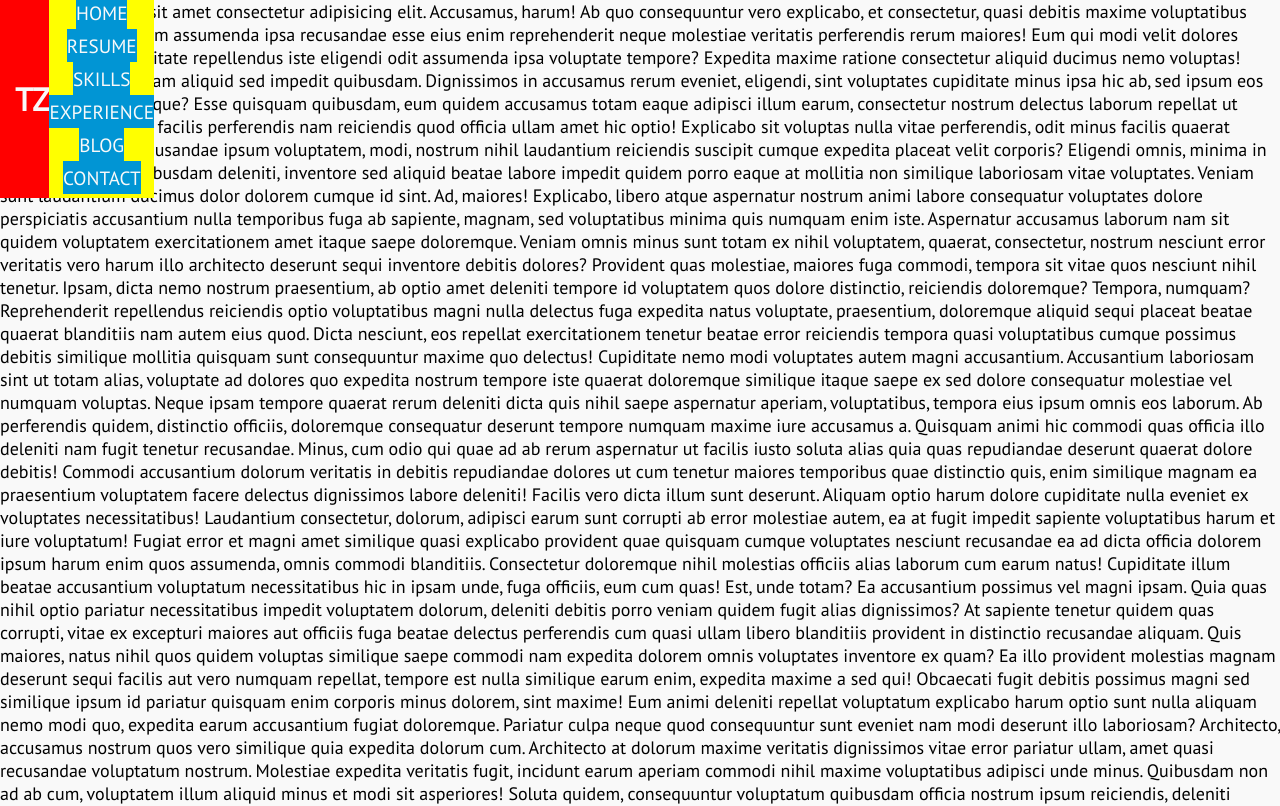
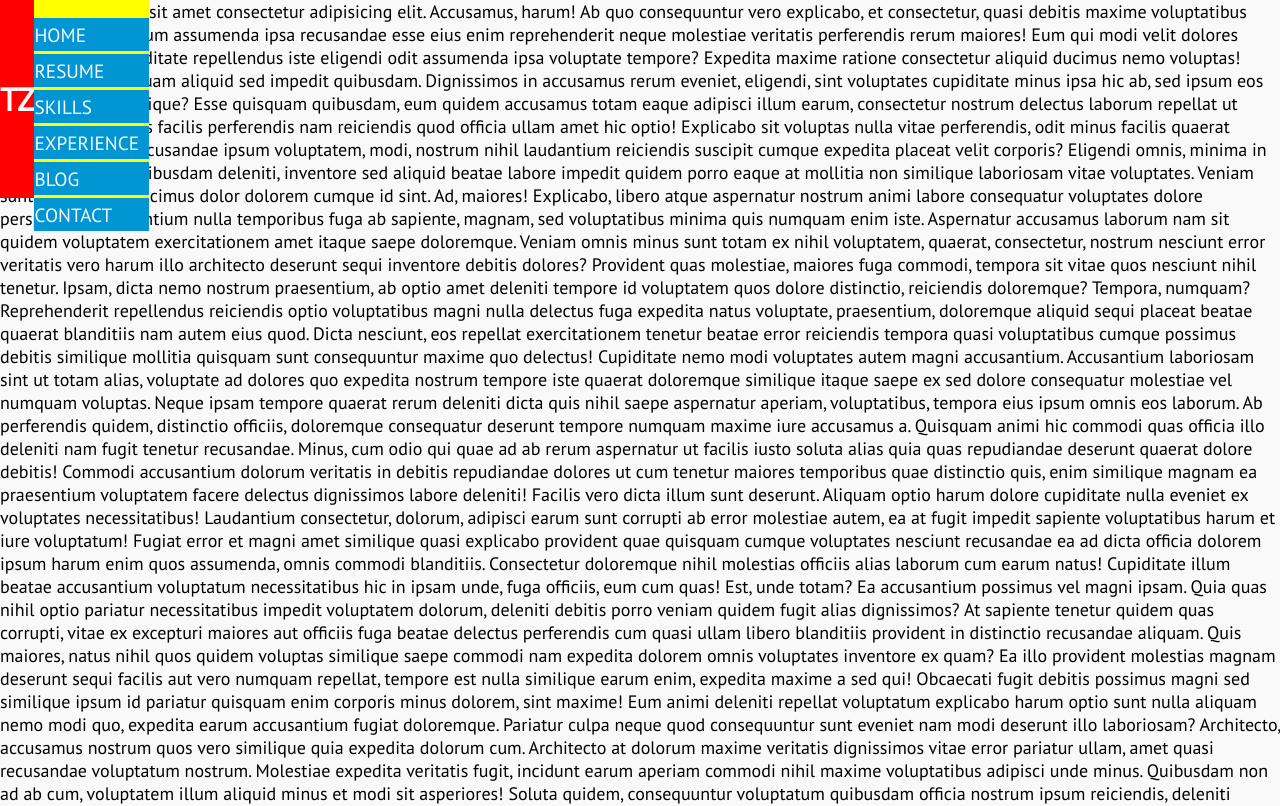
Before and after one commit to tzada8/troy-zada, a React (Create React App) app: page / in a window 1280 px wide. Shown: the top 806 px of the page. Built offline with nearby package versions, Linux system fonts and the light colour scheme.

Commit message:
temp full screen nav menu

```diff
--- a/src/components/Navbar.css
+++ b/src/components/Navbar.css
@@ -24,11 +24,10 @@ nav {
 /* WILL PROBABLY USE AN IMAGE AS MY LOGO */
 .navbar-logo {
    color: var(--WHITE);
-   justify-self: start;
-   margin-left: 15px;
    font-size: 2rem;
    display: flex;
    align-items: center;
+
    /* ATTEMPT AT MAKING CIRCLE FOR LOGO ICON */
    /* border: 4px solid orange;
    border-radius: 100%; */
@@ -39,25 +38,38 @@ nav {
 }
 
 .nav-menu {
+   /* REMOVE BACKGROUND AFTERWARDS */
    background: yellow;
    justify-content: center;
    text-align: center;
+   width: 115px;
+   text-align: left;
 }
 
 .nav-item {
    height: calc(var(--NAV_MENU_SIZE) / var(--NUM_OF_ITEMS));
+   padding: 18px 0;
 }
 
 .nav-links {
    background: var(--REG_BLUE);
-   padding-top: 4px;
-   padding-bottom: 4px;
    color: var(--WHITE);
+   display: block;
+   padding: 4px 0;
    font-weight: normal;
+
+   background: linear-gradient(
+      to right,
+      var(--DARK_BLUE) 50%,
+      var(--REG_BLUE) 50%
+   );
+   background-size: 200% 100%;
+   background-position: right bottom;
+   transition: all 0.4s linear;
 }
 
 .nav-links:hover {
-   background: var(--DARK_BLUE);
+   background-position: left bottom;
 }
 
 /* MIGHT NEED TO ADJUST THE MAX-WIDTH DEPENDING ON CARD SIZES */
@@ -77,6 +89,7 @@ nav {
    .navbar-logo {
       position: absolute;
       display: flex;
+      margin-left: 15px;
       top: 0;
       left: 0;
       transform: translateY(40%);
@@ -98,6 +111,8 @@ nav {
    }
 
    .nav-menu {
+      /* CHANGE TO var(--REG_BLUE) */
+      background: yellow;
       position: absolute;
       display: flex;
       flex-direction: column;
@@ -116,11 +131,20 @@ nav {
       transition: all 0.5s ease;
    }
 
+   .nav-item {
+      padding: 0;
+   }
+
    .nav-links {
       background: var(--REG_BLUE);
       display: block;
       text-align: right;
       padding-right: 18%;
+   }
+
+   .nav-links:hover {
+      background: var(--DARK_BLUE);
+      transition: none;
    }
 }
 
```
